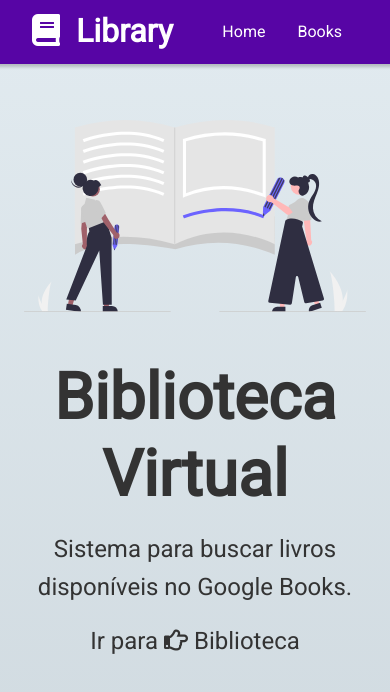
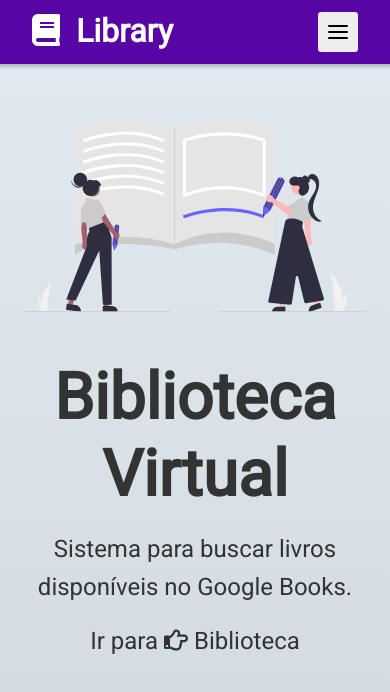
Before and after one commit to pv-cunha/desafio-tecnico-up, a React (Create React App) app: page / in a window 390 px wide. Shown: the top 692 px of the page. Built offline with nearby package versions, Linux system fonts and the light colour scheme.

Commit message:
Menu Hamburguer

```diff
--- a/src/components/Navbar.tsx
+++ b/src/components/Navbar.tsx
@@ -1,8 +1,20 @@
 import React from 'react';
-import { NavLink } from 'react-router-dom';
+import { NavLink, useLocation } from 'react-router-dom';
 import styles from '../styles/components/Navbar.module.css';
+import useMedia from '../hooks/useMedia';
 
 const Navbar: React.FC = () => {
+  const [isMobileMenuOpen, setIsMobileMenuOpen] =
+    React.useState<boolean>(false);
+
+  const mobile = useMedia('(max-width: 40rem)');
+
+  const { pathname } = useLocation();
+
+  React.useEffect(() => {
+    setIsMobileMenuOpen(false);
+  }, [pathname]);
+
   return (
     <div className={styles.navbar}>
       <h1>
@@ -10,7 +22,20 @@ const Navbar: React.FC = () => {
         Library
       </h1>
       <div className={styles.wrapper}>
-        <nav className={styles.nav}>
+        {mobile && (
+          <button
+            aria-label="Menu"
+            className={`${styles.mobileButton} ${
+              isMobileMenuOpen && styles.mobileButtonActive
+            }`}
+            onClick={() => setIsMobileMenuOpen(!isMobileMenuOpen)}
+          ></button>
+        )}
+        <nav
+          className={`${mobile ? styles.navMobile : styles.nav} ${
+            isMobileMenuOpen && styles.navMobileActive
+          }`}
+        >
           <ul>
             <li>
               <NavLink to="/" end activeClassName={styles.active}>
--- /dev/null
+++ b/src/hooks/useMedia.tsx
@@ -0,0 +1,21 @@
+import React from 'react';
+
+const useMedia = (media: string) => {
+  const [isMatched, setIsMatched] = React.useState<boolean>();
+
+  React.useEffect(() => {
+    const changeMatch = () => {
+      const { matches } = window.matchMedia(media);
+      setIsMatched(matches);
+    };
+    changeMatch();
+
+    window.addEventListener('resize', changeMatch);
+
+    return () => window.removeEventListener('resize', changeMatch);
+  }, [media]);
+
+  return isMatched;
+};
+
+export default useMedia;
--- a/src/styles/components/Navbar.module.css
+++ b/src/styles/components/Navbar.module.css
@@ -22,6 +22,53 @@
 
 .wrapper {
   position: relative;
+}
+
+.mobileButton {
+  background: #eee;
+
+  border-radius: 0.2rem;
+  border: 1px solid transparent;
+
+  width: 40px;
+  height: 40px;
+  padding: 0;
+
+  display: flex;
+  align-items: center;
+  justify-content: center;
+
+  cursor: pointer;
+
+  transition: 0.1s;
+}
+
+.mobileButton::after {
+  content: '';
+  display: block;
+  width: 1.2rem;
+  height: 2px;
+  background: currentColor;
+  border-radius: 2px;
+  box-shadow: 0 6px currentColor, 0 -6px currentColor;
+  transition: 0.2s;
+}
+
+.mobileButton:hover,
+.mobileButton:focus,
+.mobileButtonActive {
+  outline: none;
+  background: #fff;
+  box-shadow: 0 0 0 3px #eee;
+  border-color: var(--primary-color);
+  color: var(--primary-color);
+}
+
+.mobileButtonActive::after {
+  transform: rotate(90deg);
+  width: 4px;
+  height: 4px;
+  box-shadow: 0 8px currentColor, 0 -8px currentColor;
 }
 
 .nav ul {
@@ -51,3 +98,54 @@
   color: var(--purple-color);
   border-color: var(--purple-color);
 }
+
+.navMobile {
+  position: absolute;
+  top: 50px;
+  right: 0;
+  z-index: 100;
+
+  display: none;
+  width: 10rem;
+
+  background: #fff;
+  box-shadow: 0 1px 2px rgba(0, 0, 0, 0.2);
+  border-radius: 0.2rem;
+
+  transform: translateX(-10px);
+}
+
+.navMobile ul {
+  display: flex;
+  flex-direction: column;
+  align-items: center;
+  justify-content: center;
+}
+
+.navMobile li {
+  padding: 0.5rem 0;
+}
+
+.navMobile li a {
+  color: #333;
+
+  padding: 0.5rem 0;
+
+  background: none;
+  border: none;
+  border-bottom: 1px solid #eee;
+}
+
+.navMobile ul li a:hover {
+  color: var(--primary-color);
+}
+
+.navMobileActive {
+  display: block;
+  transition: 0.3s;
+  transform: initial;
+}
+
+.navMobile .active {
+  color: var(--purple-color);
+}
```
